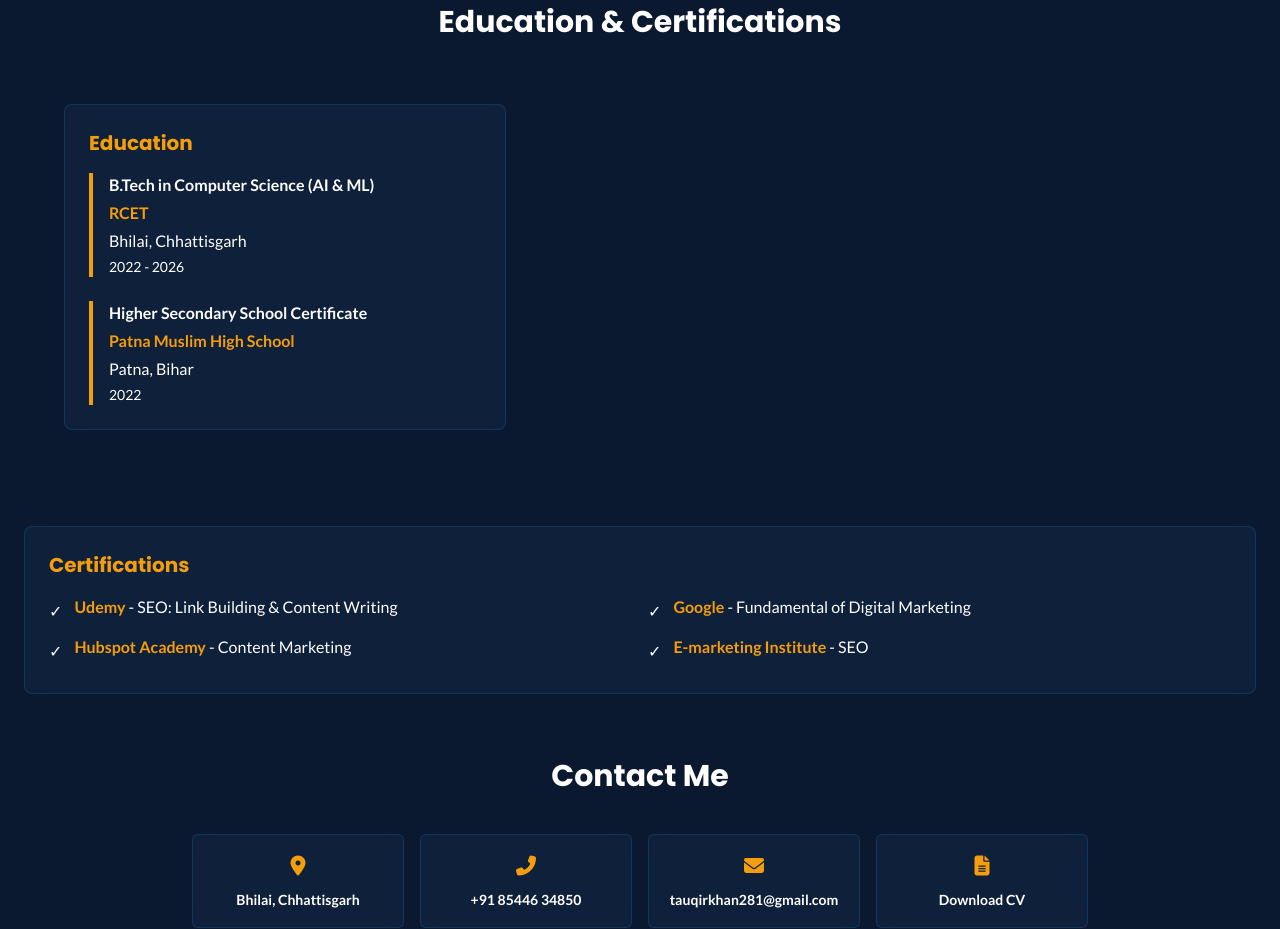
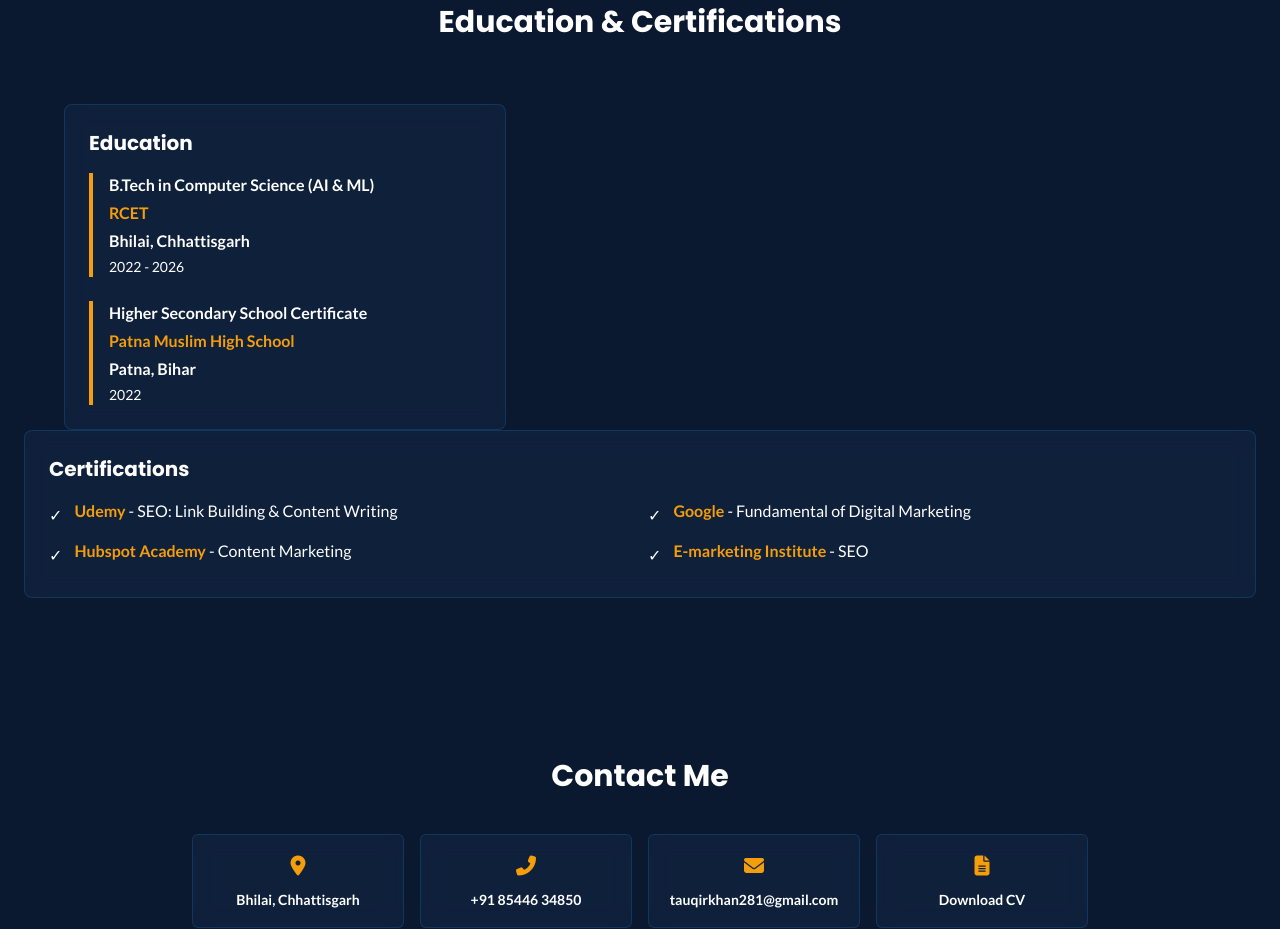
Before and after one commit to tauqirkhan17/Tauqirkhan.github.io-my-portfolio, a plain HTML site: page index.html in a window 1280 px wide. Shown: the part 3660-4589 px from the top of the page. Drawn offline with nearby package versions, Linux system fonts and the light colour scheme.

Commit message:
Update index.html

```diff
--- a/index.html
+++ b/index.html
@@ -378,13 +378,13 @@
     <div class="grid grid-cols-1 md:grid-cols-5 gap-8 max-w-6xl mx-auto">
         <!-- Education Details -->
         <div class="reveal md:col-span-2 glass-card p-6 rounded-lg">
-            <h4 class="font-bold text-xl text-accent mb-4">Education</h4>
+            <h4 class="font-bold text-xl text-text-white mb-4">Education</h4>
 
             <!-- First Education Block -->
             <div class="border-l-4 border-accent pl-4 mb-6 space-y-1">
                 <p class="font-bold text-text-light">B.Tech in Computer Science (AI & ML)</p>
                 <p class="font-semibold text-accent">RCET</p>
-                <p class="text-text-light">Bhilai, Chhattisgarh</p>
+                <p class="font-semibold text-text-light">Bhilai, Chhattisgarh</p>
                 <p class="text-sm text-text-muted">2022 - 2026</p>
             </div>
 
@@ -392,16 +392,16 @@
             <div class="border-l-4 border-accent pl-4 space-y-1">
                 <p class="font-bold text-text-light">Higher Secondary School Certificate</p>
                 <p class="font-semibold text-accent">Patna Muslim High School</p>
-                <p class="text-text-light">Patna, Bihar</p>
+                <p class="font-semibold text-text-light">Patna, Bihar</p>
                 <p class="text-sm text-text-muted">2022</p>
             </div>
         </div>
     </div>
-</section>
+
 
 
                 <div class="reveal md:col-span-3 glass-card p-6 rounded-lg">
-    <h4 class="font-bold text-xl text-accent mb-4">Certifications</h4>
+    <h4 class="font-bold text-xl text-text-light mb-4">Certifications</h4>
     <ul class="space-y-3 text-text-light columns-1 sm:columns-2">
         <li class="flex items-start">
             <span class="text-text-light mr-3 mt-1">&#10003;</span>
@@ -433,7 +433,7 @@
         </li>
     </ul>
 </div>
-
+        </section>
         <!-- Contact Section -->
         <section id="contact" class="py-16 px-4">
             <h3 class="text-3xl font-bold text-center mb-10 reveal">Contact Me</h3>
```
